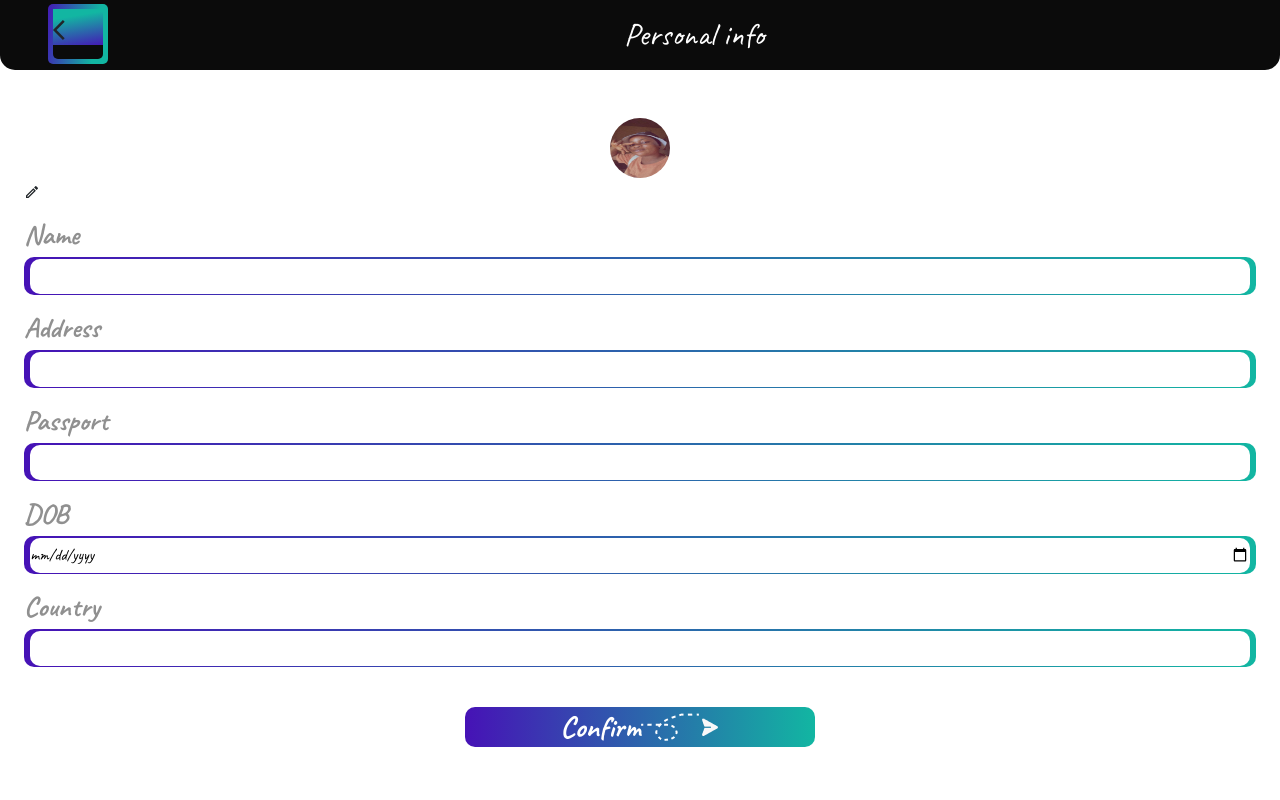
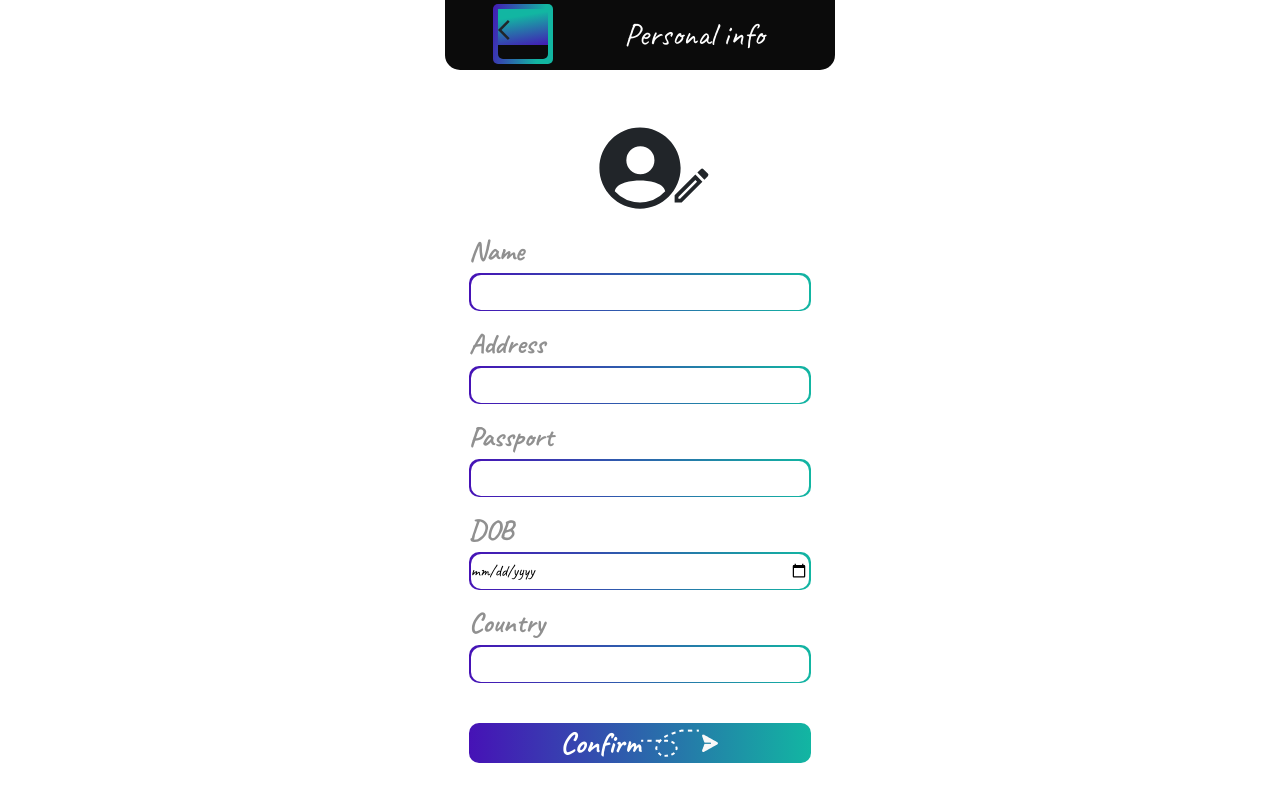
Before and after one commit to Simplysekinah/Airtaxy-App, a React (Vite) app: page /contact in a window 1280 px wide. Built offline with nearby package versions, Linux system fonts and the light colour scheme; no server answers.

Commit message:
profile picture

```diff
--- a/src/COMPONENTS/ChooseSeat.jsx
+++ b/src/COMPONENTS/ChooseSeat.jsx
@@ -46,7 +46,7 @@ const ChooseSeat = () => {
     <>
       <div className='seat-div'>
         <div className='thirdpage-one'>
-          <div className='d-flex lign-items-center justify-content-around  seat-up'>
+          <div className=' d-flex lign-items-center justify-content-around  seat-up'>
             <div className='con-bck'>
               <div className='con-bck1'>
                 <div className='con-bck2'>
--- a/src/COMPONENTS/Contacts.jsx
+++ b/src/COMPONENTS/Contacts.jsx
@@ -1,5 +1,5 @@
-import React,{useState,useEffect} from 'react'
-import {MdArrowBackIos} from 'react-icons/md'
+import React, { useState, useEffect, useRef } from 'react'
+import { MdArrowBackIos } from 'react-icons/md'
 import air from '../Images/pic.jfif'
 import axios from 'axios'
 import Props4 from './Props4'
@@ -8,35 +8,54 @@ import * as yup from 'yup'
 import { ToastContainer, toast } from 'react-toastify';
 import 'react-toastify/dist/ReactToastify.css';
 import { useNavigate } from 'react-router-dom'
-import { MdOutlineModeEdit } from "react-icons/md";
+import {MdOutlineModeEdit} from 'react-icons/md'
+import { IoPersonCircleSharp } from "react-icons/io5";
 
 const Contacts = () => {
-    const navigate=useNavigate()
+    const navigate = useNavigate()
     const [name, setname] = useState('')
     const [address, setaddress] = useState('')
     const [passport, setpassport] = useState('')
     const [dob, setdob] = useState('')
     const [country, setcountry] = useState('')
     const [_id, set_id] = useState('')
+    const [selectedimage, setselectedimage] = useState('')
+    const [profiledefault, setprofiledefault] = useState(false)
     // console.log(name,address,passport,dob,country);
     const token = localStorage.token
+    const fileInputRef = useRef(null)
 
     const endpoints = "https://airtaxy-app-backend.onrender.com/airtaxy/getuser"
     const endpoint = "https://airtaxy-app-backend.onrender.com/airtaxy/personalinformation"
 
+    const handleimagechange = (event) => {
+        const file = event.target.files[0];
+        if (file) {
+            const reader = new FileReader();
+            reader.onloadend = () => {
+                setselectedimage(reader.result);
+            };
+            reader.readAsDataURL(file);
+        }
+    }
+
+        const handleEditIcon = ()=>{
+            fileInputRef.current.click()
+        }
     useEffect(() => {
-        axios.get(endpoints).then((response)=>{
+        axios.get(endpoints).then((response) => {
             console.log(response.data.get._id);
             set_id(response.data.get._id)
-        }).catch((error)=>{
+        }).catch((error) => {
             console.log(error);
         })
     }, [])
 
-      const confirm = ()=>{
+    const confirm = () => {
         console.log(token);
+        console.log(selectedimage);
         axios.post(endpoint,
-            {name,address,passport,dob,country,_id},
+            { selectedimage, name, address, passport, dob, country, _id },
             {
                 headers: {
                     "Authorization": `bearer ${token}`,
@@ -44,72 +63,85 @@ const Contacts = () => {
                     "Accept": "application/json"
                 }
             }
-            ).then((response)=>{
+        ).then((response) => {
             console.log(response);
             navigate('/payment')
         })
     }
+
     return (
         <>
-       <div>
+            <div className='contact'>
+                <div className='thirdpage-one'>
                     <div className='d-flex seat-up'>
                         <div className='con-bck ms-5 mt-1'>
                             <div className='con-bck1'>
                                 <div className='con-bck2'>
-                                    <MdArrowBackIos/>
+                                    <MdArrowBackIos />
                                 </div>
                             </div>
                         </div>
                         <div className='flight-d mx-auto d-flex align-items-center'>Personal info</div>
                     </div>
                     <div className='p-4'>
-                <div className='d-flex align-items-center justify-content-center mt-4'><img className='air' src={air} alt="" /></div>
+                        {/* <div className='d-flex align-items-center justify-content-center mt-4'><img className='air' src={air} alt="" /></div> */}
                         <div>
                             <div>
-                            <div>
-                                <img src="" alt="" />
-                                <MdOutlineModeEdit />
+                                <div className='d-flex align-items-center justify-content-center mt-4 position-relative'>
+                                    {
+                                        profiledefault?
+                                        <img className='air' src={selectedimage} alt="" />  :
+                                        <IoPersonCircleSharp size={100}/>
+                                    }
+                                    <div className='position-absolute  editicon' onClick={handleEditIcon}>
+                                        <MdOutlineModeEdit size={45} />
                                     </div>
+                                </div>
+                                <input type="file" ref={fileInputRef} accept="image/*" onChange={handleimagechange} style={{ display: 'none' }} />
+                                {/* <button onClick={handleprofilechange}>
+                                    save
+                                </button> */}
                             </div>
                             <div className='email-div'>
                                 <label className='email-con' htmlFor="">Name</label>
                                 <br />
                                 <div className='inputs'>
-                                <input className= 'input1' type="text" onChange={(e)=>setname(e.target.value)}  />
+                                    <input className='input1' type="text" onChange={(e) => setname(e.target.value)} />
                                 </div>
                             </div>
                             <div className='email-div'>
                                 <label className='email-con' htmlFor="">Address</label>
                                 <br />
                                 <div className='inputs'>
-                                <input className='input1' type="text" onChange={(e)=>setaddress(e.target.value)} />
+                                    <input className='input1' type="text" onChange={(e) => setaddress(e.target.value)} />
                                 </div>
                             </div>
                             <div className='email-div'>
                                 <label className='email-con' htmlFor="">Passport</label>
                                 <br />
                                 <div className='inputs'>
-                                <input className='input1' type="text" onChange={(e)=>setpassport(e.target.value)} />
+                                    <input className='input1' type="text" onChange={(e) => setpassport(e.target.value)} />
                                 </div>
                             </div>
                             <div className='email-div'>
                                 <label className='email-con' htmlFor="">DOB</label>
                                 <br />
                                 <div className='inputs'>
-                                <input className= 'input1' type="date" onChange={(e)=>setdob(e.target.value)} />
+                                    <input className='input1' type="date" onChange={(e) => setdob(e.target.value)} />
                                 </div>
                             </div>
                             <div className='email-div'>
                                 <label className='email-con' htmlFor="">Country</label>
                                 <br />
                                 <div className='inputs'>
-                                <input className= 'input1' type="text" onChange={(e)=>setcountry(e.target.value)} />
+                                    <input className='input1' type="text" onChange={(e) => setcountry(e.target.value)} />
                                 </div>
                             </div>
                             <div className='signup-button'>
-                            <Props4 gradient='Confirm' gradient1='signup-clk' pass='Submit' onClick={confirm}/>
+                                <Props4 gradient='Confirm' gradient1='signup-clk' pass='Submit' onClick={confirm} />
                             </div>
                             <ToastContainer />
+                        </div>
                     </div>
                 </div>
             </div>
--- a/src/index.css
+++ b/src/index.css
@@ -921,7 +921,7 @@ input[type="date"]::-webkit-calendar-picker-indicator {
     height: 70px;
     box-shadow: 0px 0px 4px 6px rgba(0, 0, 0, 0.25);
     border-radius: 4px;
-    background-color: #4612B6;
+    /* background-color: #4612B6; */
 }
 
 .same {
@@ -930,7 +930,7 @@ input[type="date"]::-webkit-calendar-picker-indicator {
     height: 70px;
     box-shadow: 0px 0px 4px 6px rgba(0, 0, 0, 0.25);
     border-radius: 4px;
-    /* background-color: #12B6A2; */
+    background-color: #12B6A2;
 }
 
 .div-join {
@@ -997,13 +997,24 @@ input[type="date"]::-webkit-calendar-picker-indicator {
 }
 
 .seat-div {
+    width: 100%;
     /* width: 100%;
     display: flex;
     align-items: center;
     justify-content: center;
     flex-direction: column; */
 }
-
+.editicon{
+    left: 200px;
+    top: 45px;
+}
+.contact{
+    width: 100%;
+    display: flex;
+    align-items: center;
+    justify-content: center;
+    flex-direction: column;
+}
 .cancel {
     width: 250px;
     border-radius: 10px;
```
Lines whose indentation alone changed are shown as unchanged.
